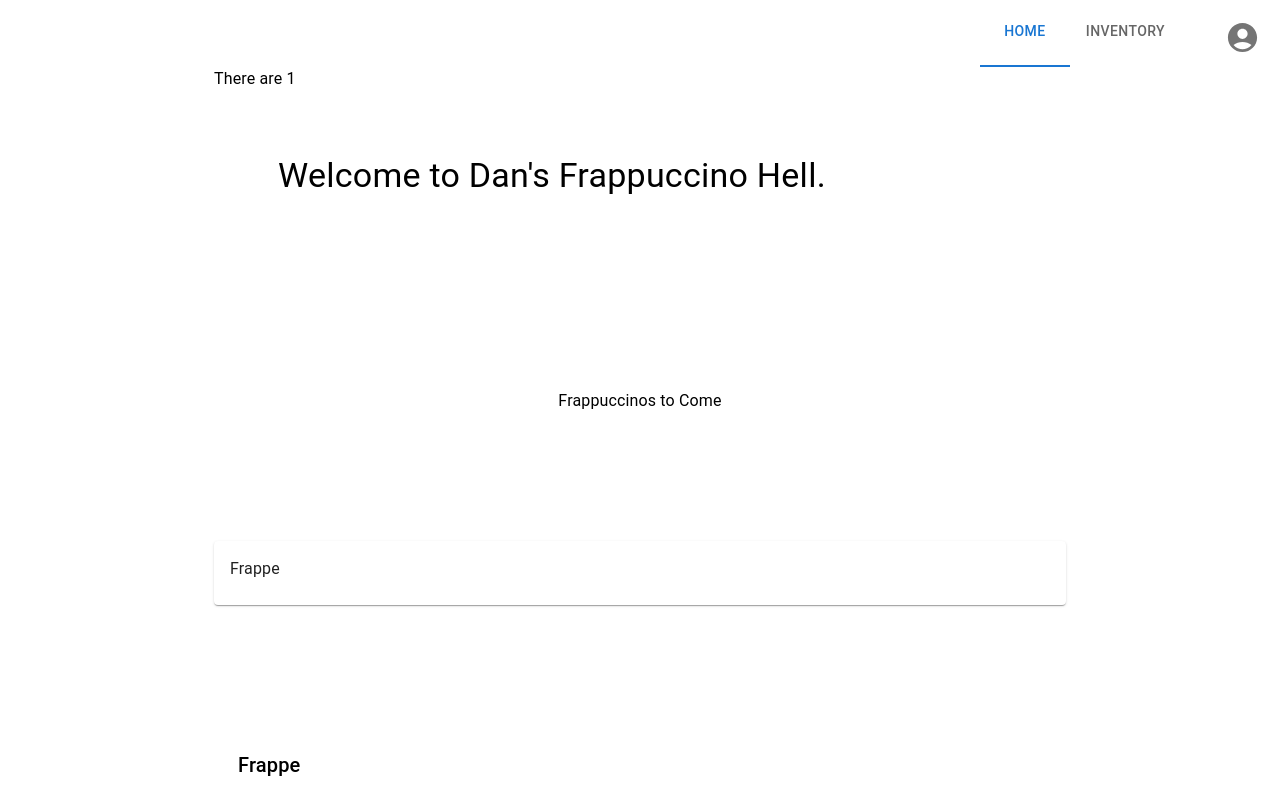
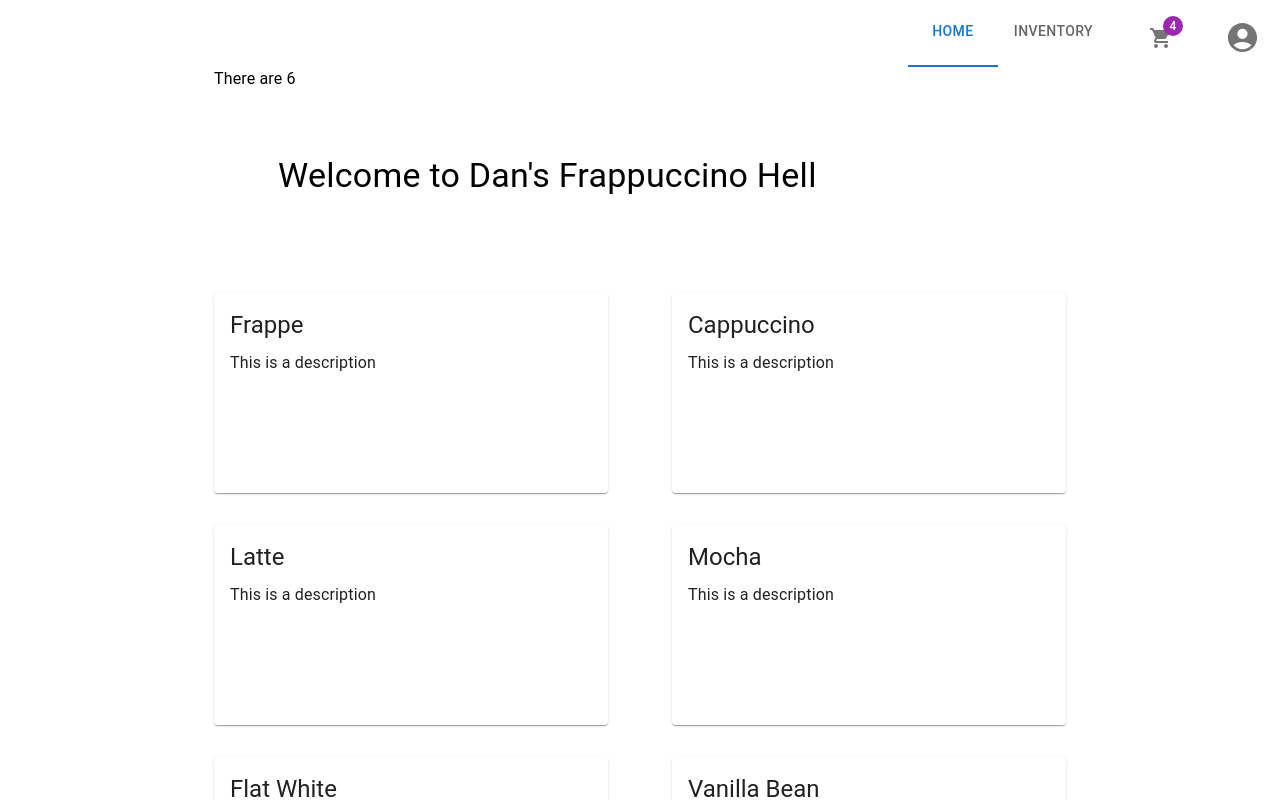
Before and after one commit to WesleyEdwards/Dan-s-Frappe-Hell, a React (Create React App) app in the folder front_end/: page /home in a window 1280 px wide. Shown: the top 800 px of the page. Built offline with nearby package versions, Linux system fonts and the light colour scheme.

Commit message:
Working on landing page

```diff
--- a/front_end/src/Views/Home.tsx
+++ b/front_end/src/Views/Home.tsx
@@ -1,10 +1,10 @@
-import { Container, Stack, Typography } from "@mui/material";
+import {Container, Grid, Stack, Typography} from "@mui/material";
 import React, { FC, useState } from "react";
 import { DFHeader } from "../components/DFHeader";
 import { DrinkCard } from "../components/DrinkCard";
 
 export const Home: FC = () => {
-  const [drinks, setDrinks] = useState(["Frappe"]);
+  const [drinks, setDrinks] = useState(["Frappe", "Cappuccino", "Latte", "Mocha", "Flat White", "Vanilla Bean"]);
 
   const addDrink = (newDrink: string) => {
     setDrinks([...drinks, newDrink]);
@@ -13,12 +13,13 @@ export const Home: FC = () => {
   return (
     <Container maxWidth="md">
       <Typography>There are {drinks.length}</Typography>
-      <Stack gap="8rem" justifyContent="center">
-        <DFHeader title="Welcome to Dan's Frappuccino Hell." />
-        <Typography align="center">Frappuccinos to Come</Typography>
-        {drinks.map((drink) => {
-          return <DrinkCard drink={drink} addDrink={addDrink}/>;
-        })}
+      <Stack gap="2rem" justifyContent="center">
+        <DFHeader title="Welcome to Dan's Frappuccino Hell" />
+          <Grid container rowSpacing={4} columnSpacing={{md:8}}>
+                {drinks.map((drink) => {
+                    return <Grid item md={6}><DrinkCard drink={drink} description={"This is a description"} addDrink={addDrink}/></Grid>;
+                })}
+          </Grid>
       </Stack>
     </Container>
   );
--- a/front_end/src/components/AppHeader.tsx
+++ b/front_end/src/components/AppHeader.tsx
@@ -1,21 +1,53 @@
 import AccountCircleIcon from "@mui/icons-material/AccountCircle";
-import { Button, IconButton, Popover } from "@mui/material";
+import {
+    Button,
+    Dialog,
+    DialogActions,
+    DialogContent,
+    DialogContentText,
+    IconButton,
+    Popover
+} from "@mui/material";
+import Badge, {BadgeProps} from "@mui/material/Badge";
 import { Stack } from "@mui/system";
 import React, { FC, useState } from "react";
 import { useNavigate } from "react-router-dom";
 import { RouterTabs } from "./RouterTabs";
-
+import ShoppingCartIcon from '@mui/icons-material/ShoppingCart';
 export const AppHeader: FC = () => {
   const navigate = useNavigate();
   const navigateToLogin = () => {
     setAnchorEl(null);
     navigate("/login");
   };
+    const [open, setOpen] = useState(false);
+    const handleCartClick = () => {
+        setOpen(true);
+    };
+    const handleCartClose = () => {
+        setOpen(false);
+    };
   const [anchorEl, setAnchorEl] = useState<HTMLButtonElement | null>(null);
 
   return (
     <Stack direction="row" justifyContent="right" gap="2rem">
       <RouterTabs />
+        <IconButton aria-label="cart" onClick={handleCartClick}>
+            <Badge badgeContent={4} color="secondary">
+                <ShoppingCartIcon />
+            </Badge>
+        </IconButton>
+        <Dialog open={open} onClose={handleCartClose}>
+            <DialogContent>
+                <DialogContentText>
+                    Your Cart
+                </DialogContentText>
+            </DialogContent>
+            <DialogActions>
+                <Button onClick={handleCartClose}>Close Cart</Button>
+                <Button onClick={handleCartClose}>Checkout</Button>
+            </DialogActions>
+        </Dialog>
       <IconButton onClick={(e) => setAnchorEl(e.currentTarget)} size="large">
         <AccountCircleIcon fontSize="large" />
       </IconButton>
--- a/front_end/src/components/DrinkCard.tsx
+++ b/front_end/src/components/DrinkCard.tsx
@@ -6,7 +6,7 @@ import {
   DialogActions,
   DialogContent,
   DialogContentText,
-  DialogTitle,
+  DialogTitle, FormControl, InputLabel, MenuItem, Select, SelectChangeEvent,
   TextField,
   Typography,
 } from "@mui/material";
@@ -14,11 +14,13 @@ import { FC, useState } from "react";
 
 interface DrinkCardProps {
   drink: string;
+  description: string;
   addDrink: (newDrink: string) => void;
 }
 
 export const DrinkCard: FC<DrinkCardProps> = (props) => {
-  const { drink, addDrink } = props;
+  const { drink, description, addDrink } = props;
+
   const [open, setOpen] = useState(false);
   const [newDrink, setNewDrink] = useState("");
 
@@ -30,10 +32,18 @@ export const DrinkCard: FC<DrinkCardProps> = (props) => {
     setOpen(false);
   };
 
-  const handleAddNewDrink = () => {
+  const[ingredients, setIngredients] = useState(["Ingredient1", "Ingredient2", "Ingredient3","Ingredient4",
+  "Ingredient5", "Ingredient6", "Ingredient7", "Ingredient8","Ingredient9","Ingredient10","Ingredient11","Ingredient12"]);
+
+  const handleAddToCart = () => {
     handleClose()
     addDrink(newDrink);
   };
+
+    const [ingredient, setIngredient] = useState('');
+    const handleChange = (event: SelectChangeEvent) => {
+      setIngredient(event.target.value as string);
+    }
 
   return (
     <>
@@ -41,31 +51,47 @@ export const DrinkCard: FC<DrinkCardProps> = (props) => {
         onClick={handleClick}
         style={{
           cursor: "pointer",
+          minWidth: "200px",
+          minHeight: "200px",
         }}
       >
-        <CardContent>
-          <Typography>{drink}</Typography>
+        <CardContent style={{justifyContent: "center"}}>
+          <Typography variant="h5" gutterBottom>{drink}</Typography>
+          <Typography variant="subtitle1" >{description}</Typography>
         </CardContent>
       </Card>
-
-        <DialogTitle>{drink}</DialogTitle>
       <Dialog open={open} onClose={handleClose}>
-        <DialogContent>
-          <DialogContentText>Customize your drink here.</DialogContentText>
-          <TextField
-            autoFocus
-            margin="dense"
-            label="My new drink"
-            type="email"
-            fullWidth
-            variant="standard"
-            value={newDrink}
-            onChange={(e) => setNewDrink(e.target.value)}
-          />
+        <DialogContent style={{width: 500}}>
+          <DialogContentText variant="h4" style={{paddingBottom: 40}}>Customize your {drink}</DialogContentText>
+          {/*<TextField*/}
+          {/*  autoFocus*/}
+          {/*  margin="dense"*/}
+          {/*  label="My new drink"*/}
+          {/*  type="email"*/}
+          {/*  fullWidth*/}
+          {/*  variant="standard"*/}
+          {/*  value={newDrink}*/}
+          {/*  onChange={(e) => setNewDrink(e.target.value)}*/}
+          {/*/>*/}
+            {ingredients.map((i) => {
+              return(
+                <FormControl style={{width: 400, paddingBottom:35}} >
+                  <InputLabel>{i}</InputLabel>
+                  <Select
+                      value={ingredient}
+                      label={i}
+                      onChange={handleChange}
+                  >
+                    <MenuItem value={1}>One</MenuItem>
+                    <MenuItem value={2}>Two</MenuItem>
+                    <MenuItem value={3}>Three</MenuItem>
+                  </Select>
+                </FormControl>
+              )})}
         </DialogContent>
         <DialogActions>
           <Button onClick={handleClose}>Cancel</Button>
-          <Button onClick={handleAddNewDrink}>Add New Drink</Button>
+          <Button onClick={handleAddToCart}>Add To Cart</Button>
         </DialogActions>
       </Dialog>
     </>
```
